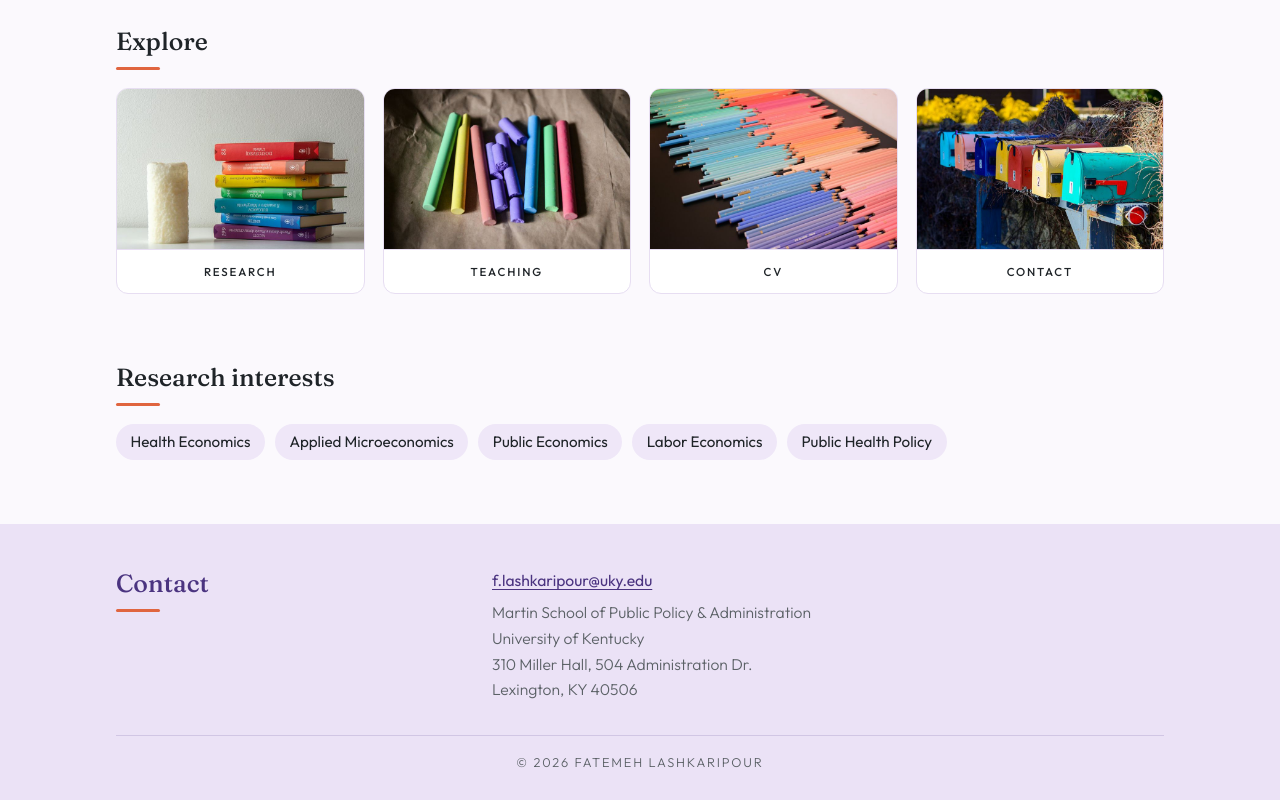
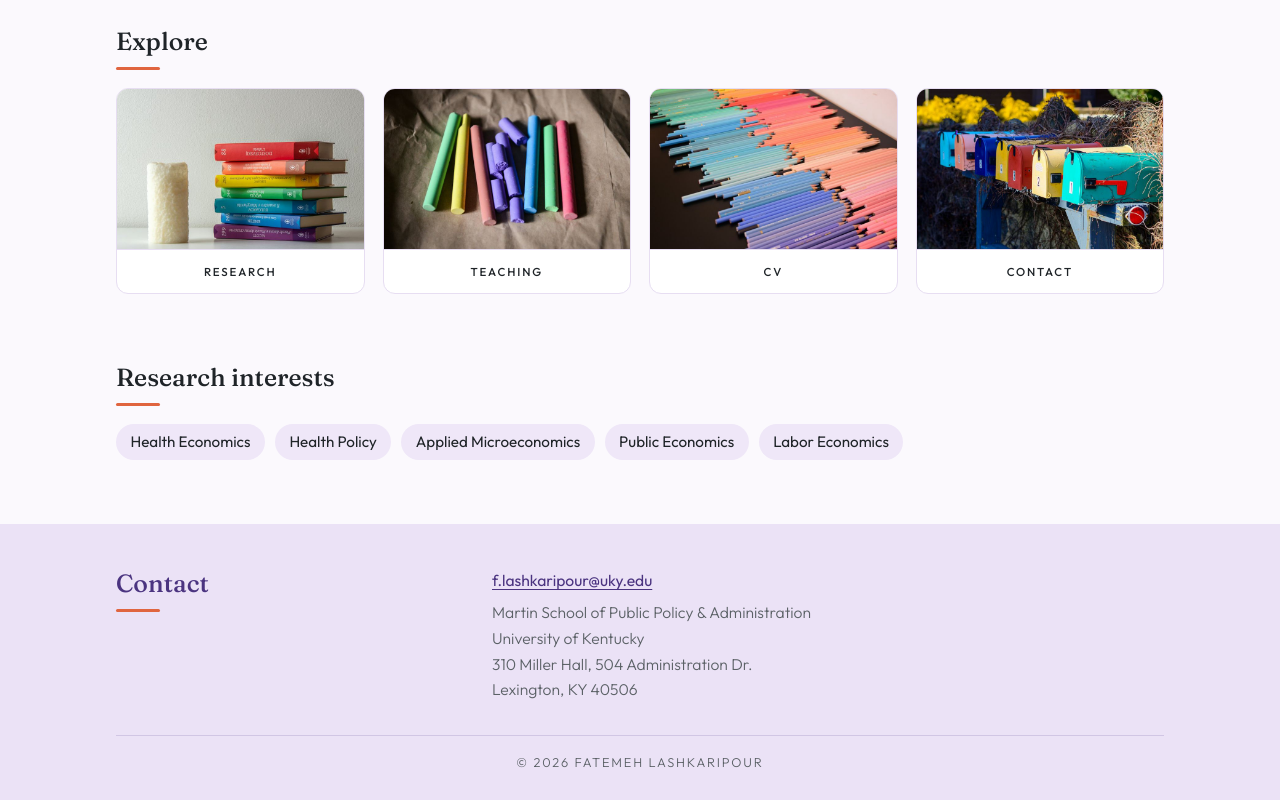
Before and after one commit to fatemehlashkaripour/fatemehlashkaripour.github.io, a plain HTML site: page index.html in a window 1280 px wide. Shown: the part 1058-1858 px from the top of the page. Drawn offline with Linux system fonts and the light colour scheme.

Commit message:
Research interests: Health Economics, Health Policy, Applied Microeconomics first (home page and CV)
Co-Authored-By: Claude Fable 5.2 <noreply@anthropic.com>

```diff
--- a/index.html
+++ b/index.html
@@ -96,10 +96,10 @@
       <h2 id="interests-heading">Research interests</h2>
       <ul class="chips">
         <li>Health Economics</li>
+        <li>Health Policy</li>
         <li>Applied Microeconomics</li>
         <li>Public Economics</li>
         <li>Labor Economics</li>
-        <li>Public Health Policy</li>
       </ul>
     </section>
   </main>
```
Also changed, not shown: 1 other file.
